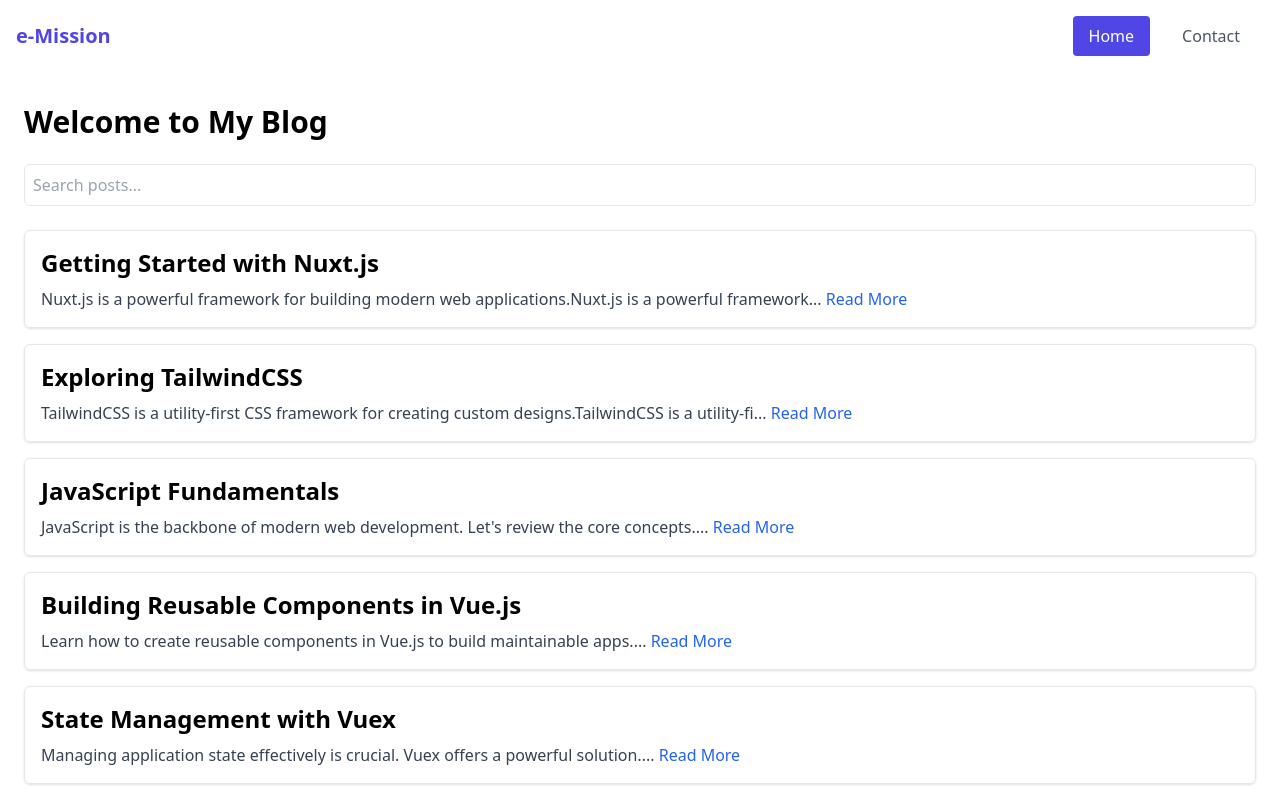
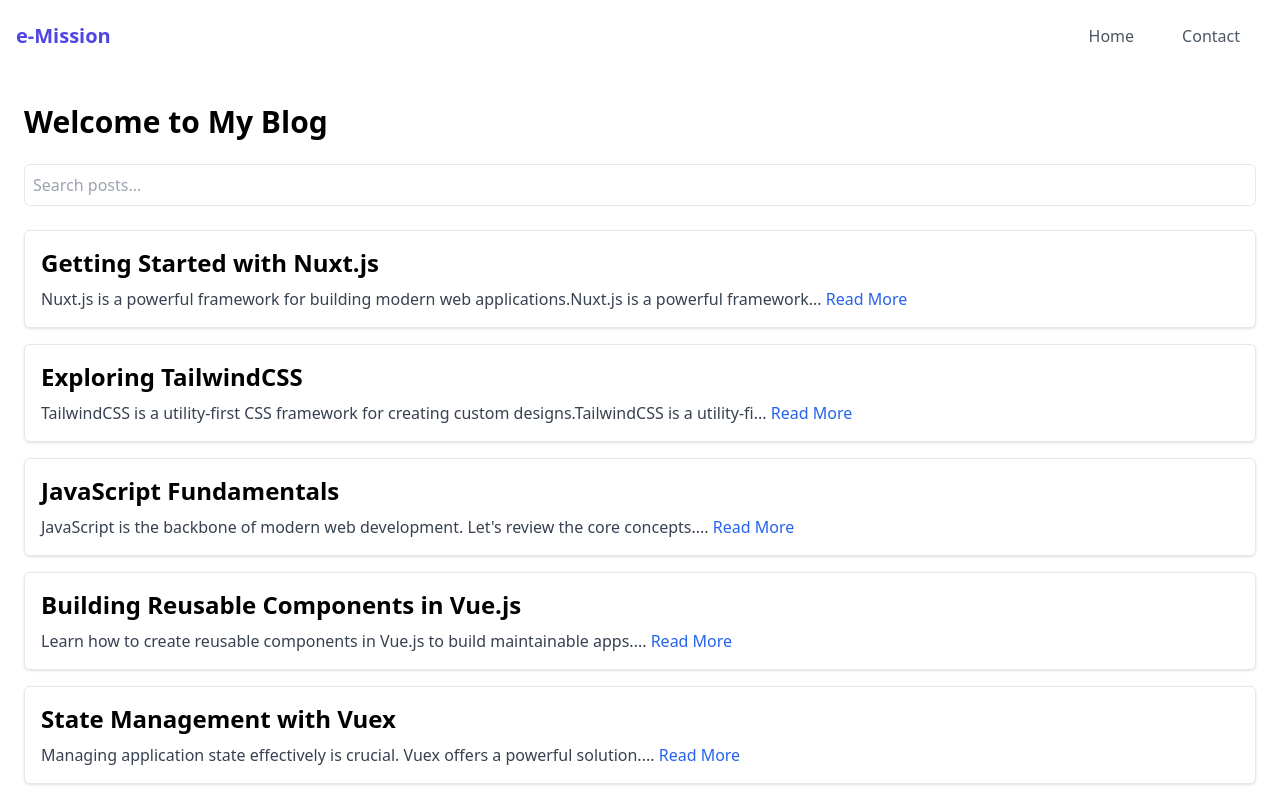
Before and after one commit to rafeyshah/blog-project, a Nuxt app: page / in a window 1280 px wide. Shown: the top 800 px of the page. Built offline with nearby package versions, Linux system fonts and the light colour scheme.

Commit message:
Menu Change Active Class Bug Resolved

```diff
--- a/layouts/default.vue
+++ b/layouts/default.vue
@@ -14,11 +14,17 @@
 
                 <!-- Standard Menu for Medium+ Screens -->
                 <div class="hidden md:flex flex-col md:flex-row md:ml-auto mt-3 md:mt-0">
-                    <nuxt-link :to="`/`" class="p-2 lg:px-4 md:mx-2 text-white rounded bg-indigo-600">
+                    <nuxt-link :to="`/`" :class="[
+                        'p-2 lg:px-4 md:mx-2 rounded transition-colors duration-300',
+                        isActiveBasePath('') ? 'text-white bg-indigo-600' : 'text-gray-600 hover:bg-gray-200 hover:text-gray-700'
+                    ]">
                         Home
                     </nuxt-link>
-                    <nuxt-link :to="`/contact`"
-                        class="p-2 lg:px-4 md:mx-2 text-gray-600 rounded hover:bg-gray-200 hover:text-gray-700 transition-colors duration-300">
+
+                    <nuxt-link :to="`/contact`" :class="[
+                        'p-2 lg:px-4 md:mx-2 rounded transition-colors duration-300',
+                        isActiveBasePath('/contact') ? 'text-white bg-indigo-600' : 'text-gray-600 hover:bg-gray-200 hover:text-gray-700'
+                    ]">
                         Contact
                     </nuxt-link>
 
@@ -52,12 +58,18 @@
             ]">
                 <ul class="mt-20">
                     <li>
-                        <nuxt-link :to="`/`" class="block px-6 py-4 text-indigo-600">
+                        <nuxt-link :to="`/`" :class="[
+                            'block px-6 py-4 transition-colors duration-300',
+                            isActiveBasePath('') ? 'text-indigo-600' : 'text-gray-600'
+                        ]">
                             Home
                         </nuxt-link>
                     </li>
                     <li>
-                        <nuxt-link :to="`/contact`" class="block px-6 py-4 text-gray-600">
+                        <nuxt-link :to="`/contact`" :class="[
+                            'block px-6 py-4 transition-colors duration-300',
+                            isActiveBasePath('/contact') ? 'text-indigo-600' : 'text-gray-600'
+                        ]">
                             Contact
                         </nuxt-link>
                     </li>
@@ -190,6 +202,15 @@ const toggleMenu = () => {
     isMenuOpen.value = !isMenuOpen.value;
 };
 
+const isActiveBasePath = (basePath) => {
+    // Extract the path after the language prefix
+    const currentPath = router.currentRoute.value.path.replace(/^\/[a-z]{2}/, ''); // e.g., `/en/home` -> `/home`
+    console.log("Current Path: ", currentPath)
+    console.log("Base Path: ", basePath)
+    return currentPath === basePath;
+};
+
+
 // Switch language and update the route
 
 const switchLanguage = (newLocale) => {
```
